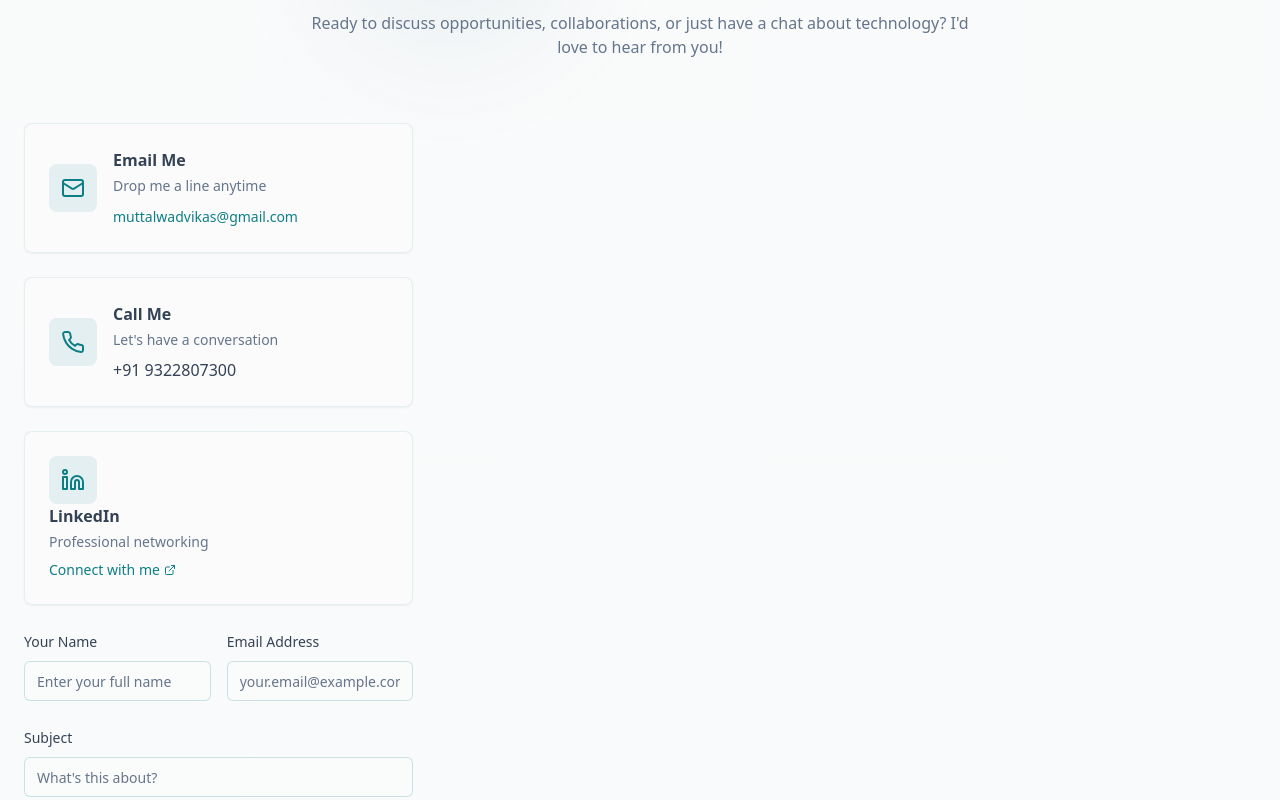
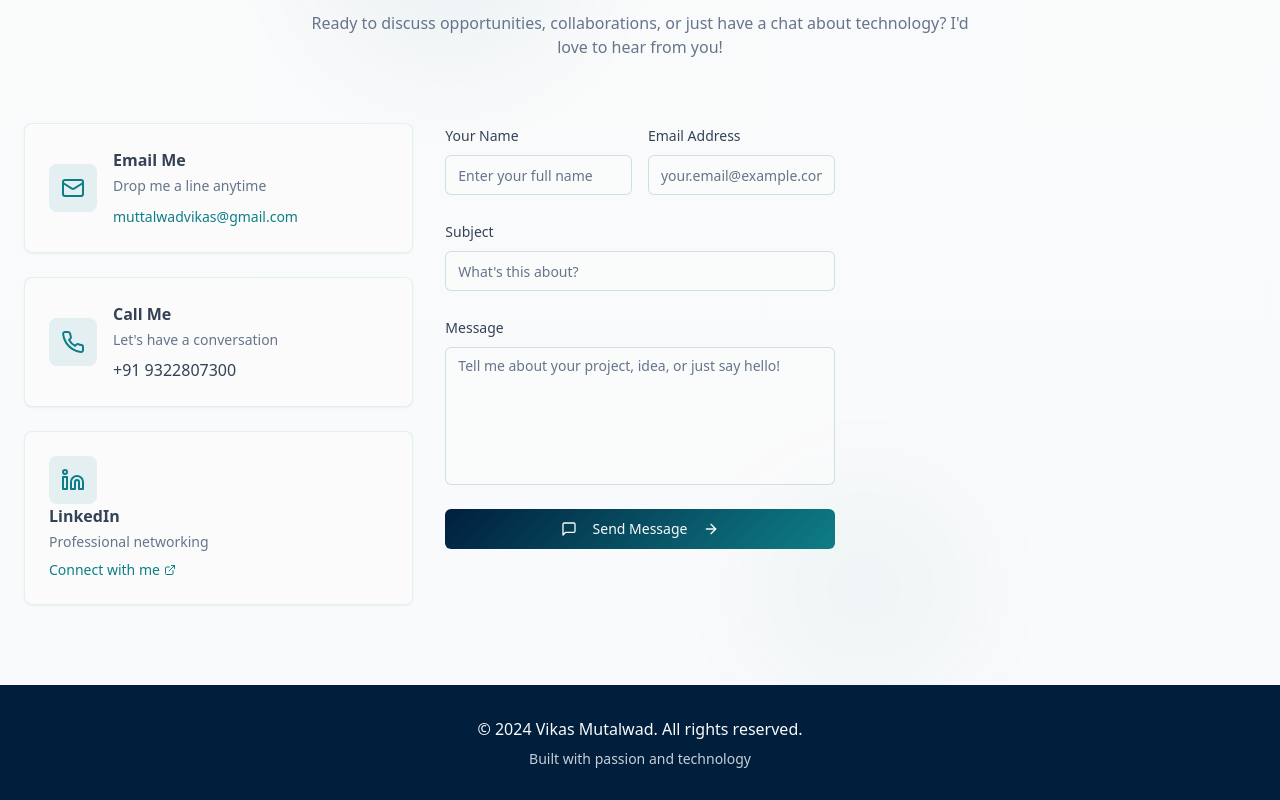
Before and after one commit to VikasMutalwad/Portfolio, a React (Vite) app: page / in a window 1280 px wide. Shown: the part 6400-7200 px from the top of the page. Built offline with nearby package versions, Linux system fonts and the light colour scheme.

Commit message:
added email.js

```diff
--- a/src/pages/Index.tsx
+++ b/src/pages/Index.tsx
@@ -820,12 +820,10 @@ const Index = () => {
                     </div>
                   </CardContent>
                 </Card>
-               <ContactForm />
               </div>
-               </div>
+              <ContactForm />
 
-
-
+          </div>
         </div>
       </section>
 
```
